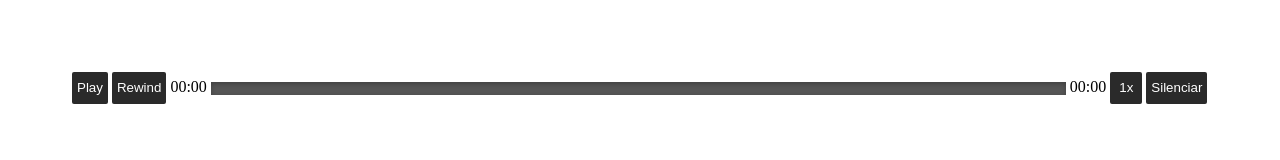
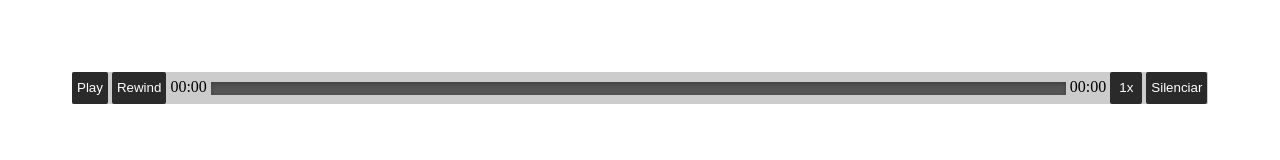
Before and after one commit to georginao/podcast, a plain HTML site: page index.html in a window 1280 px wide. Drawn offline with Linux system fonts and the light colour scheme; no server answers.

Commit message:
agregar background al div del player para que se vea el progreso de la barra

```diff
--- a/main.css
+++ b/main.css
@@ -1,5 +1,8 @@
   body {
     padding: 5%;
+  }
+  .podcast-player{
+    background-color: #cccccc;
   }
   .podcast-player-player-controls {
     box-sizing: border-box;
```
